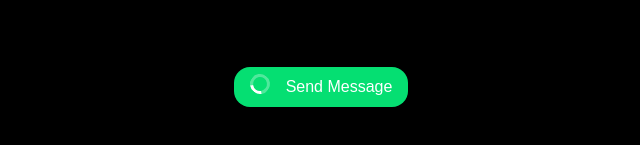
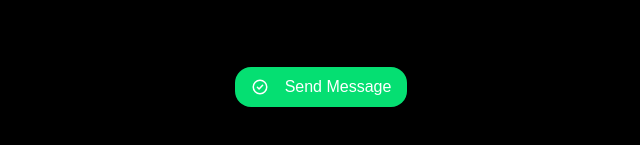
Before and after one commit to om74202/motion-components, a Next.js app: page / in a window 1280 px wide. Both pictures are taken after a click on the button "Send Message". Shown: the part 313-458 px from the top of the page, without its empty margins (319-959 px from the left). Built offline with nearby package versions, Linux system fonts and the light colour scheme.

Commit message:
added success tick

```diff
--- a/components/StateFullButton.tsx
+++ b/components/StateFullButton.tsx
@@ -1,16 +1,26 @@
 import { CircularLoading } from "@/loaders/circularLoading";
 import { useState } from "react";
 import {AnimatePresence, motion} from "framer-motion"
+import { SuccessTick } from "@/loaders/sucessTick";
 
 export const StateFullButton = () => {
-    const [isLoading,setIsLoading] = useState(false);
+    const [status,setStatus] = useState<("idle" | "loading" | "success")>("idle")
 
     const handleClick=()=>{
+        if(status === "loading") return;
+
         try{
-            setIsLoading(true);
+            setStatus("loading");
+
+
             setTimeout(()=>{
-                setIsLoading(false)
-            },4000)
+                setStatus("success")
+
+                 setTimeout(() => {
+                   setStatus("idle");
+                 }, 3000);
+
+            },1500)
         }catch(e){
             console.log(e)
         }
@@ -23,15 +33,30 @@ export const StateFullButton = () => {
     >
       <motion.div className="flex items-center gap-2">
         <AnimatePresence initial={false}>
-          {isLoading ? <motion.div key="loader"
-          layout
-          initial={{width:0,opacity:0,marginRight:0}}
-          animate={{width:"auto",opacity:1,marginRight:8}}
-          exit={{width:0,opacity:0,marginRight:0}}
-          transition={{duration:0.25,ease:"easeInOut"}}
-          >
-            <CircularLoading />
-          </motion.div> : <span></span>}
+          {status === "loading" && (
+            <motion.div
+              key="loader"
+              layout
+              initial={{ width: 0, opacity: 0, marginRight: 0 }}
+              animate={{ width: "auto", opacity: 1, marginRight: 8 }}
+              exit={{ width: 0, opacity: 0, marginRight: 0 }}
+              transition={{ duration: 0.25, ease: "easeInOut" }}
+            >
+              <CircularLoading />
+            </motion.div>
+          )}
+          {status === "success" && (
+            <motion.div
+              key={"success"}
+              layout
+              initial={{ width: 0, opacity: 0, marginRight: 0 }}
+              animate={{ width: "auto", opacity: 1, marginRight: 8 }}
+              exit={{ width: 0, opacity: 0, marginRight: 0 }}
+              transition={{ duration: 0.25, ease: "easeInOut" }}
+            >
+              <SuccessTick />
+            </motion.div>
+          )}
         </AnimatePresence>
         <motion.span layout transition={{ duration: 0.25, ease: "easeInOut" }}>
           Send Message
--- a/loaders/circularLoading.tsx
+++ b/loaders/circularLoading.tsx
@@ -4,7 +4,6 @@ export const CircularLoading = () => {
     <motion.span className="inline-block w-5 h-5 border-3 rounded-full border-white/30 border-t-white"
     animate={{rotate:360}}
     transition={{repeat:Infinity,duration:0.5 ,ease:"linear"}}>
-
     </motion.span>
   )
 }
--- /dev/null
+++ b/loaders/sucessTick.tsx
@@ -0,0 +1,39 @@
+"use client";
+
+import { motion } from "framer-motion";
+
+export const SuccessTick = () => {
+  return (
+    <motion.svg
+      width="18"
+      height="18"
+      viewBox="0 0 24 24"
+      fill="none"
+      initial={{ scale: 0.85, opacity: 0 }}
+      animate={{ scale: 1, opacity: 1 }}
+      transition={{ duration: 0.22, ease: "easeOut" }}
+    >
+      <motion.circle
+        cx="12"
+        cy="12"
+        r="9"
+        stroke="white"
+        strokeWidth="2"
+        initial={{ pathLength: 0, opacity: 0.7 }}
+        animate={{ pathLength: 1, opacity: 1 }}
+        transition={{ duration: 0.28, ease: "easeOut" }}
+      />
+
+      <motion.path
+        d="M8.5 12.3L10.8 14.6L15.5 9.8"
+        stroke="white"
+        strokeWidth="2"
+        strokeLinecap="round"
+        strokeLinejoin="round"
+        initial={{ pathLength: 0 }}
+        animate={{ pathLength: 1 }}
+        transition={{ duration: 0.22, delay: 0.12, ease: "easeOut" }}
+      />
+    </motion.svg>
+  );
+};
```
